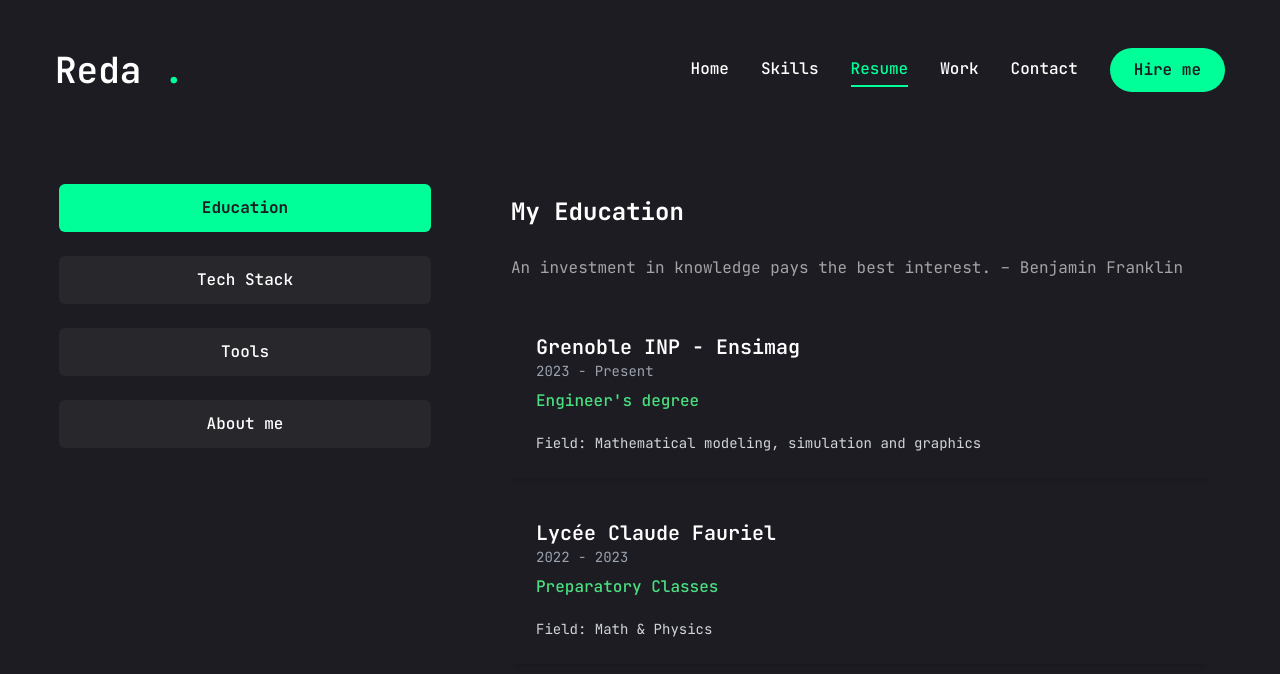
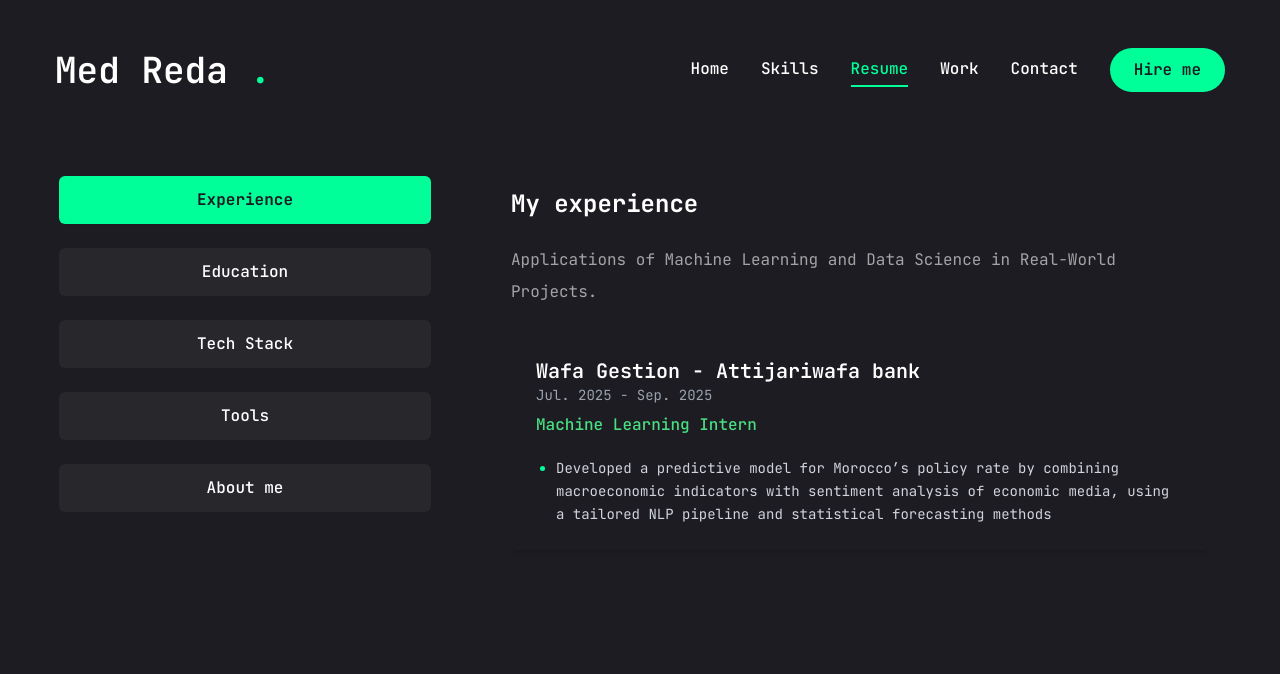
Before and after one commit to BelfaidaMedReda/my_portfolio, a Next.js app: page /resume in a window 1280 px wide. Shown: the top 674 px of the page. Built offline with nearby package versions, Linux system fonts and the light colour scheme.

Commit message:
new commit is done

```diff
--- a/app/page.jsx
+++ b/app/page.jsx
@@ -16,7 +16,7 @@ const Home = () => {
           <div className="text-center xl:text-left order-2 xl:order-none">
             <span className="text-xl">Computer Science student at Grenoble INP - Ensimag</span>
             <h1 className="h1 mb-6">
-                Hello I&apos;m <br/><span className="text-accent">Reda Belfaida</span>
+                Hello I&apos;m <br/><span className="text-accent">Mohammed Reda Belfaida</span>
             </h1>
             <p className="max-w-[500px] mb-9 text-white/80">
               Creative Problem-Solver and Data-Driven Strategist, Bridging Technology and Business with a Passion for Sustainable Innovation.
--- a/app/resume/page.jsx
+++ b/app/resume/page.jsx
@@ -4,11 +4,12 @@ import { Tabs, TabsContent, TabsList,TabsTrigger } from "@/components/ui/tabs";
 import { BsFiletypeSql } from "react-icons/bs";
 import { FaGitAlt } from "react-icons/fa6";
 import { VscVscodeInsiders } from "react-icons/vsc";
-{/* import { ScrollArea } from "@/components/ui/scroll-area";*/}
+import { ScrollArea } from "@/components/ui/scroll-area";
 import { motion } from "framer-motion";
 
 import {SiTailwindcss,SiNextdotjs, SiPython,SiC,SiR,SiIntellijidea,SiRstudioide,SiClion,SiPostgresql} from "react-icons/si";
 import App from "@/components/ui/EducationCard";
+import AppExp from "@/components/ui/ExperienceCard";
 import { TooltipProvider, TooltipTrigger } from "@radix-ui/react-tooltip";
 import { Tooltip, TooltipContent } from "@/components/ui/tooltip";
 
@@ -36,7 +37,7 @@ const about = {
         },
         {
             fieldName:"Nationality",
-            fieldValue:"Morrocan",
+            fieldValue:"Moroccan",
         },
         {
             fieldName:"Languages",
@@ -46,46 +47,10 @@ const about = {
 }
 
 
-{/*Experience data
-    const experience = {
-    icon:"/assets/badge.svg",
-    title:"My experience",
-    description:"Lorem ipsum dolor sit amet, consectetur adipiscing elit, sed do eiusmod tempor incididunt ut",
-    items:[
-        {
-            company : "Tech Solutions Inc.",
-            position : "Full Stack Developper",
-            duration : "2022 - Present"
-        },
-        {
-            company : "Web Design Studio",
-            position : "Front-End Developper Intern",
-            duration : "Summer 2021"
-        },
-        {
-            company : "E-commerce start-up",
-            position : "Freelance Web Developper",
-            duration : "2020 - 2021"
-        },
-        {
-            company : "Tech Academy",
-            position : "Teaching Assistant",
-            duration : "2019 - 2021"
-        },
-        {
-            company : "Digital Agency",
-            position : "UI/UX Designer",
-            duration : "2018 - 2019"
-        },
-        {
-            company : "Software Developpement firm",
-            position : "Junior Developper",
-            duration : "2017 - 2018"
-        },
-    ]
-}
 
-*/ }
+
+
+
 
 
 
@@ -197,16 +162,13 @@ const Resume = () => {
         >
             <div className="container mx-auto">
                     <Tabs
-                        defaultValue="education"
+                        defaultValue="experience"
                         className="flex flex-col xl:flex-row gap-[60px]"
                     >
                         <TabsList className="flex flex-col w-full max-w-[380px] mx-auto xl:mx-0 gap-6">
 
-                            {/*
-                                <TabsTrigger value="experience">Experience</TabsTrigger>
-                            */}
 
-
+                            <TabsTrigger value="experience">Experience</TabsTrigger>
 
                             <TabsTrigger value="education">Education</TabsTrigger>
                             <TabsTrigger value="Tech Stack">Tech Stack</TabsTrigger>
@@ -216,45 +178,16 @@ const Resume = () => {
 
                         <div className="min-h-[70vh] w-full">
 
-                        {/*
+
                         <TabsContent value="experience" className="w-full">
-                                <div className="flex flex-col gap-[30px] text-center xl:text-left">
-                                    <h3 className="text-4xl font-bold">{experience.title}</h3>
-                                    <p className="max-w-[600px] text-white/60 mx-auto xl:mx-0">
-                                        {experience.description}
-                                    </p>
-                                    <ScrollArea className="h-[400px]">
-                                        <ul className="grid grid-cols-1 lg:grid-cols-2 gap-[30px]">
-                                            {experience.items.map((item,index)=>{
-                                                return(
-                                                    <li
-                                                    key={index}
-                                                    className="bg-[#232329] h-[184px] py-6 px-10 rounded-xl
-                                                    flex flex-col justify-center items-center lg:items-start
-                                                    gap-1"
-                                                    >
-                                                        <span className="text-accent">{item.duration}</span>
-                                                        <h3 className="text-xl max-w-[260px] min-h-[60px]
-                                                        text-center lg:text-left">
-                                                            {item.position}
-                                                        </h3>
-                                                        <div className="flex items-center gap-3">
-                                                            <span className="w-[6px] h-[6px] rounded-full bg-accent"></span>
-                                                            <p className="text-white/60">{item.company}</p>
-                                                        </div>
-                                                    </li>
-                                                );
-                                            })}
-                                        </ul>
-                                    </ScrollArea>
-                                </div>
-                            </TabsContent>
+                            <AppExp/>
+                        </TabsContent>
 
 
 
 
 
-                        */}
+
 
 
 
--- a/app/skills/page.jsx
+++ b/app/skills/page.jsx
@@ -6,34 +6,28 @@ import { delay, motion } from "framer-motion";
 
 
 const skills = [
+    {
+    num: "01",
+    title: "AI / Machine Learning",
+    description:
+      "Proficient in ML algorithms and tools like Scikit-learn and TensorFlow for real-world applications ",
+    href: "https://github.com/BelfaidaMedReda/portfolio-index/tree/main/Machine-Deep%20Learning",
+  },
+    {
+    num: "02",
+    title: "Applied Mathematics",
+    description:
+      "Strong knowledge of probability, statistics, and linear algebra for data related topics",
+    href: "https://github.com/BelfaidaMedReda/portfolio-index/tree/main/Applied-Mathematics",
+  },
   {
-    num: "01",
+    num: "03",
     title: "Software Dev.",
     description:
       "Skilled in designing and building software applications, from front-end interfaces to back-end systems",
     href: "https://github.com/BelfaidaMedReda/portfolio-index/tree/main/Software-Dev",
   },
-  {
-    num: "02",
-    title: "Data Engineering",
-    description:
-      "Experienced in designing and optimizing databases, building data pipelines, and working with SQL databases",
-    href: "https://github.com/BelfaidaMedReda/portfolio-index/tree/main/Data-Engineering",
-  },
-  {
-    num: "03",
-    title: "Machine/Deep Learning",
-    description:
-      "Proficient in ML algorithms and tools like Scikit-learn and TensorFlow for real-world applications ",
-    href: "https://github.com/BelfaidaMedReda/portfolio-index/tree/main/Machine-Deep%20Learning",
-  },
-  {
-    num: "04",
-    title: "Applied Mathematics",
-    description:
-      "Strong knowledge of probability, statistics, and linear algebra for data related topics",
-    href: "https://github.com/BelfaidaMedReda/portfolio-index/tree/main/Applied-Mathematics",
-  },
+
 ];
 
 
--- a/app/work/page.jsx
+++ b/app/work/page.jsx
@@ -51,7 +51,7 @@ const projects = [
   },
   {
     num: "05",
-    category: "OOP",
+    category: "OOP Project",
     title: "project 5",
     description:
       "Developing a Java-based simulation system for modeling and coordinating a team of firefighting robots",
@@ -80,7 +80,7 @@ const projects = [
   },
   {
     num: "08",
-    category: "Database Management Project",
+    category: "Database Management Application",
     title: "project 8",
     description:
       "Design of a database management application for a company that operates an auction sales service",
@@ -91,7 +91,7 @@ const projects = [
 
   {
     num: "09",
-    category: "Projet Génie Logiciel",
+    category: "Génie Logiciel",
     title: "project 9",
     description:
       "Design of a compiler for a simplified object-oriented language Deca ",
@@ -132,7 +132,7 @@ const Work = () => {
                             </div>
                             <h2 className="text-[42px] font-bold leading-none text-white group-hover:text-accent transition-all
                             duration-500 capitalize">
-                                {project.category} project
+                                {project.category}
                             </h2>
                             <p className="text-white/60">{project.description}</p>
                             <ul className="flex gap-4">
--- a/components/ui/EducationCard.jsx
+++ b/components/ui/EducationCard.jsx
@@ -52,7 +52,7 @@ const educationData = {
       instution: "Grenoble INP - Ensimag",
       degree: "Engineer's degree",
       duration: "2023 - Present",
-      field: "Mathematical modeling, simulation and graphics",
+      field: "Master of AI (M2AI)",
 
     },
     {
@@ -60,17 +60,20 @@ const educationData = {
       instution: "Lycée Claude Fauriel",
       degree: "Preparatory Classes",
       duration: "2022 - 2023",
-      field: "Math & Physics"
+      field: "Math & Physics & Computer Science"
     },
     {
       icon: "/assets/Med6-logo.png",
       instution: "Lycée Mohammed VI",
       degree: "Preparatory Classes",
       duration: "2020 - 2022",
-      field: "Math & Physics"
+      field: "Math & Physics & Computer Science"
     },
   ],
 };
+
+
+
 
 // You can use the EducationSection component like this
 export default function App() {
--- /dev/null
+++ b/components/ui/ExperienceCard.jsx
@@ -0,0 +1,75 @@
+import { Card, CardHeader, CardContent } from '@/components/ui/card';
+import {ScrollArea} from "@/components/ui/scroll-area"
+
+{/*item.icon*/}
+const ExperienceItem = ({ item }) => (
+    <Card className="mb-4 overflow-hidden bg-primary text-white">
+      <CardContent className="p-6">
+        <div className="flex items-start">
+
+          <div className="flex-grow">
+            <h3 className="text-xl font-semibold text-white">{item.company}</h3>
+            <p className="text-sm text-gray-400">{item.duration}</p>
+            <h4 className="font-medium text-green-400 mt-1">{item.position}</h4>
+            <div className="mt-4">
+              {item.details && item.details.length ? (
+                <ul className="list-disc pl-5 space-y-2 text-sm text-gray-300 marker:text-accent">
+                  {item.details.map((detail, i) => (
+                    <li key={i} className="leading-relaxed">
+                      {detail}
+                    </li>
+                  ))}
+                </ul>
+              ) : (
+                <p className="text-gray-400 text-sm">No details specified</p>
+              )}
+            </div>
+          </div>
+        </div>
+      </CardContent>
+    </Card>
+  );
+
+
+  const ExperienceSection = ({ experience }) => {
+    return (
+      <section className="max-w-3xl mx-auto p-4 bg-primary text-white">
+        <div className="flex items-center mb-6">
+          <h2 className="text-2xl font-bold text-white">{experience.title}</h2>
+        </div>
+        <p className="mb-6 text-white/60">{experience.description}</p>
+        <ScrollArea className="h-[400px]">
+            {experience.items.map((item, index) => (
+                <ExperienceItem key={index} item={item} />
+              ))}
+        </ScrollArea>
+      </section>
+    );
+  };
+
+// Example usage of the ExperienceSection component
+const experience = {
+    icon:"/assets/badge.svg",
+    title:"My experience",
+    description:"Applications of Machine Learning and Data Science in Real-World Projects.",
+    items:[
+        {
+            company :  "Wafa Gestion - Attijariwafa bank",
+            position : "Machine Learning Intern",
+            duration : "Jul. 2025 - Sep. 2025",
+            details: [
+                "Developed a predictive model for Morocco’s policy rate by combining macroeconomic indicators with sentiment analysis of economic media, using a tailored NLP pipeline and statistical forecasting methods",
+
+            ],
+        },
+
+    ]
+}
+
+
+
+
+// You can use the ExperienceSection component like this
+export default function App() {
+  return <ExperienceSection experience={experience} />;
+};
--- a/components/ui/Header.jsx
+++ b/components/ui/Header.jsx
@@ -10,7 +10,7 @@ const Header = () => {
                 {/* logo PRRRRR */}
                 <Link href="/">
                     <h1 className="text-4xl font-semibold">
-                        Reda <span className="text-accent">.</span>
+                        Med Reda <span className="text-accent">.</span>
                     </h1>
                 </Link>
             {/* Desktop Navigator*/}
```
Also changed, not shown: 2 other files (tests, documents, lock files or other folders).
